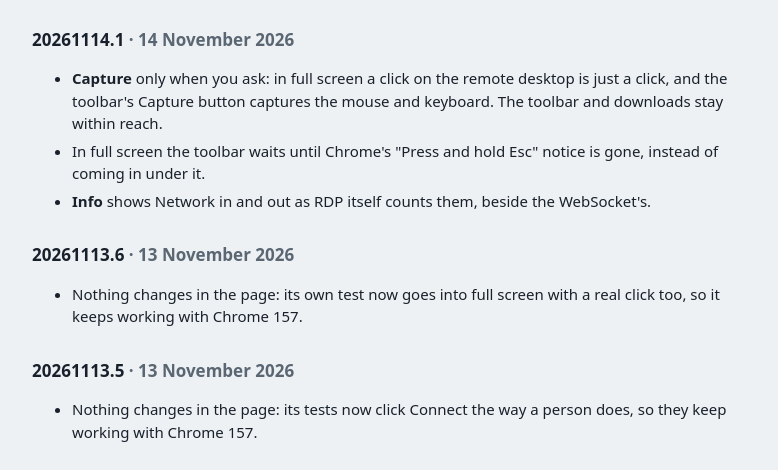
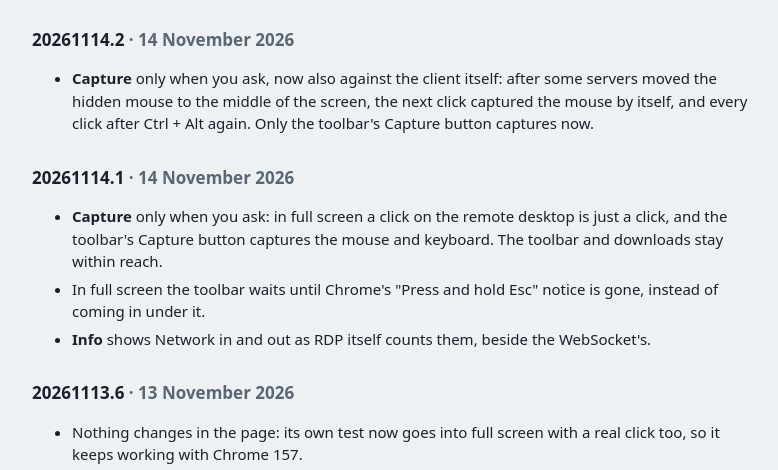
Before and after one commit to congzhangzh/freerdp-web, a plain HTML site: page web/release-notes.html in a window 1280 px wide. Shown: the part 256-726 px from the top of the page, without its empty margins (244-1022 px from the left). Drawn offline with Linux system fonts and the light colour scheme.

Commit message:
20261114.2: only the toolbar's Capture captures, also against the client's own pointer lock requests

```diff
--- a/web/release-notes.html
+++ b/web/release-notes.html
@@ -32,6 +32,11 @@
     that is already open keeps going.</span></p>
   <!-- shown only in Chinese (i18n.js): the entries below stay in English -->
   <p class="note" data-i18n="notes.english" data-i18n-only="zh ja fr" hidden></p>
+
+  <h2>20261114.2 <span class="muted">· 14 November 2026</span></h2>
+  <ul>
+    <li><b>Capture</b> only when you ask, now also against the client itself: after some servers moved the hidden mouse to the middle of the screen, the next click captured the mouse by itself, and every click after Ctrl + Alt again. Only the toolbar's Capture button captures now.</li>
+  </ul>
 
   <h2>20261114.1 <span class="muted">· 14 November 2026</span></h2>
   <ul>
```
Also changed, not shown: web/.well-known/manifest.webmanifest, 1 other file.
